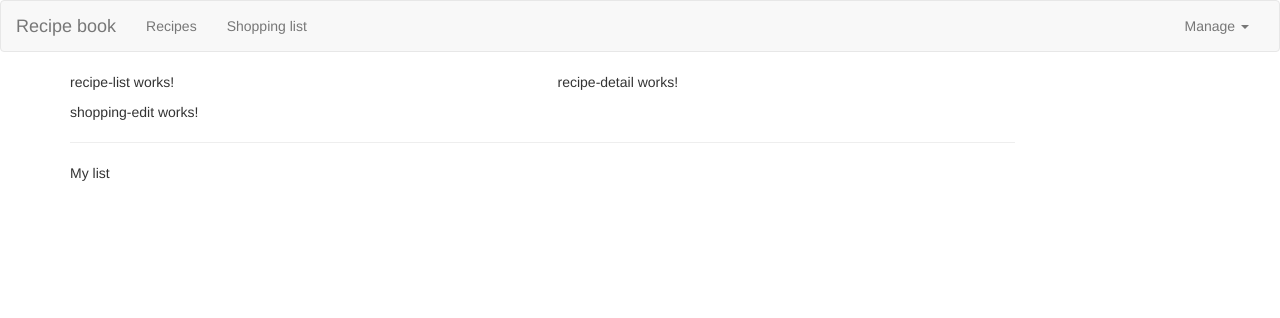
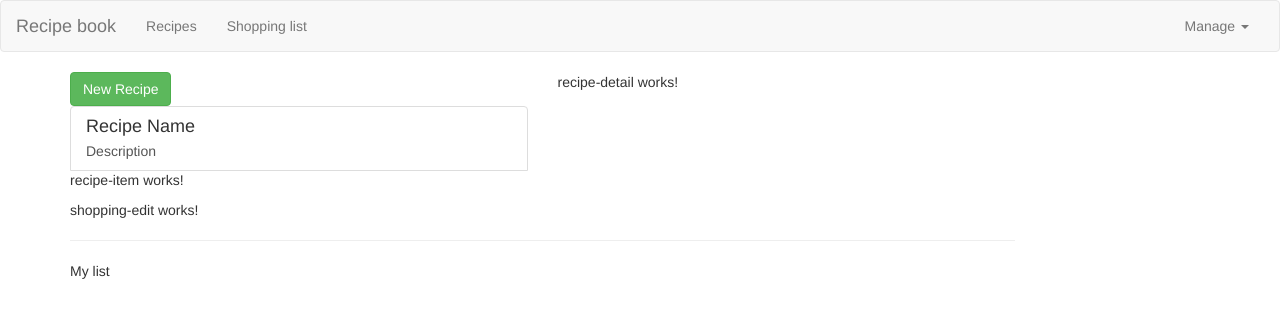
Before and after one commit to Theerthesh/angularCourseProject, an Angular app in the folder ThirdProjectShopping/: page / in a window 1280 px wide. Shown: the top 318 px of the page. Built offline with nearby package versions, Linux system fonts and the light colour scheme.

Commit message:
added sample recipe sample list and design

```diff
--- a/ThirdProjectShopping/src/app/recipes/recipe-list/recipe-list.component.html
+++ b/ThirdProjectShopping/src/app/recipes/recipe-list/recipe-list.component.html
@@ -1 +1,20 @@
-<p>recipe-list works!</p>
+<div class="row">
+    <div class="col-xs-12">
+        <button class="btn btn-success">New Recipe</button>
+    </div>
+</div>
+
+<div class="row">
+    <div class="col-xs-12">
+        <a href="#" class="list-group-item clearfix">
+            <div class="pull-left">
+                <h4 class="list-group-item-heading">Recipe Name</h4>
+                <p class="list-group-item-text">Description</p>
+            </div>
+            <span class="pull-right">
+                <img src="" alt="" class="img-responsive" style="max-height: 50px;">
+            </span>
+        </a>
+        <app-recipe-item></app-recipe-item>
+    </div>
+</div>
--- a/ThirdProjectShopping/src/app/recipes/recipe-list/recipe-list.component.ts
+++ b/ThirdProjectShopping/src/app/recipes/recipe-list/recipe-list.component.ts
@@ -1,4 +1,5 @@
 import { Component } from '@angular/core';
+import { Recipe } from '../recipe.module';
 
 @Component({
   selector: 'app-recipe-list',
@@ -7,4 +8,8 @@
 })
 export class RecipeListComponent {
 
+  recipes:Recipe[]=[
+    new Recipe('A test Recipe','this is simple a test', 'https://www.feastingathome.com/wp-content/uploads/2020/06/larb-recipe-20-1000x1477.jpg')
+  ];
+
 }
```
